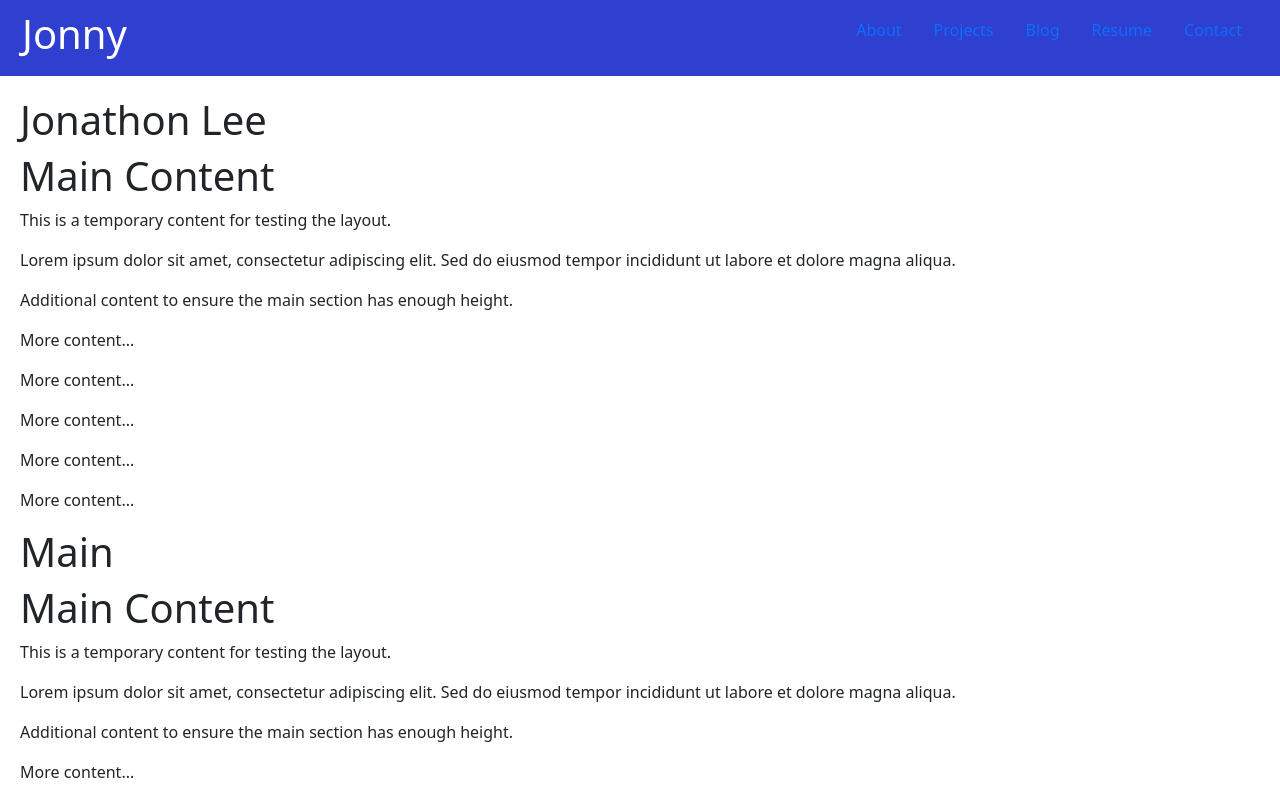
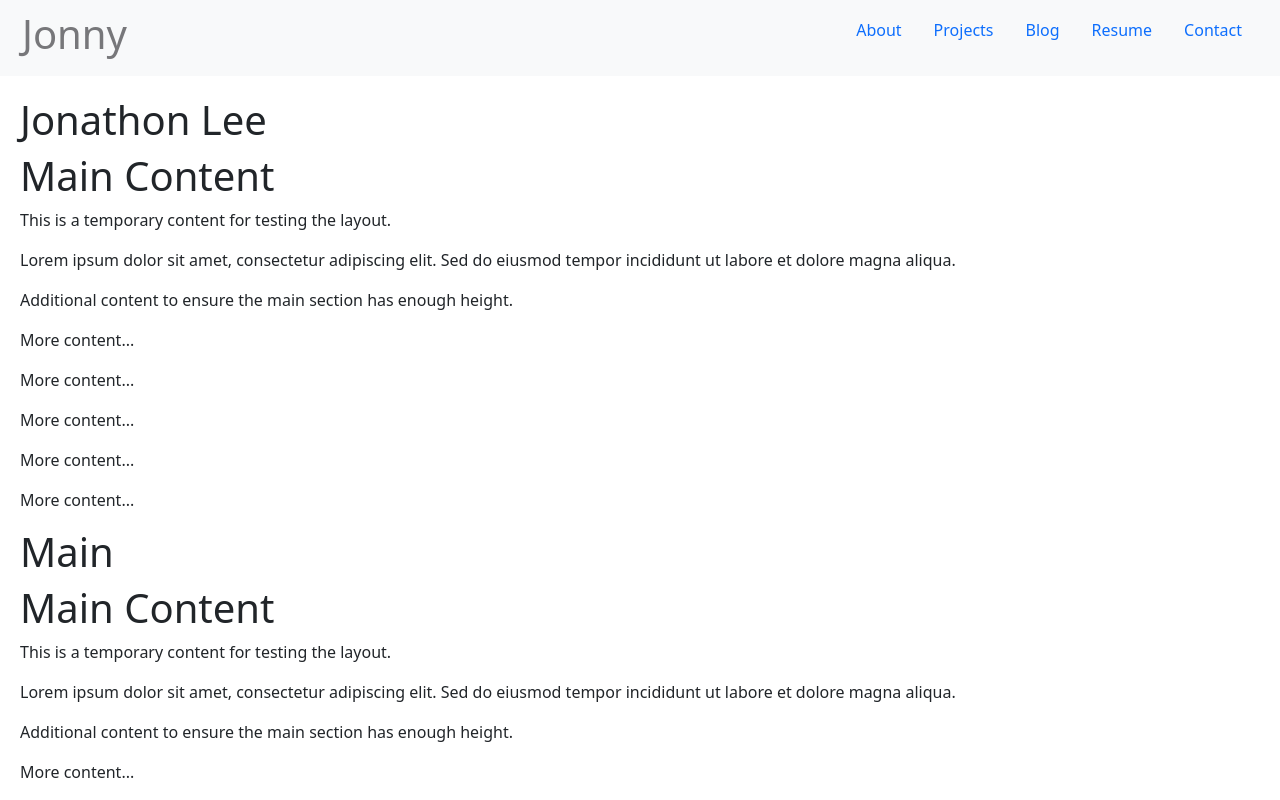
Before and after one commit to jonnyleealas/portfolio-site, a React (Create React App) app in the folder frontend/: page / in a window 1280 px wide. Shown: the top 800 px of the page. Built offline with nearby package versions, Linux system fonts and the light colour scheme.

Commit message:
ADDED BACKGROUND COLORS

```diff
--- a/frontend/src/App.css
+++ b/frontend/src/App.css
@@ -7,14 +7,15 @@
 }
 
 .header {
-    background-color: #2f3fcf;
-    color: white;
+    background-color: #F8F9FA;
+    color: rgb(119, 119, 122);
     text-align: center;
     padding: 10px;
 }
 
 /* Styles for the main content */
 .main {
+    background-color: #FFFFFF;
     flex: 1;
     /* This ensures the main content takes up all the available space */
     padding: 20px;
@@ -23,7 +24,7 @@
 
 /* Footer styles */
 .footer {
-    background-color: #14a53f;
+    background-color: #F8F9FA;
     color: rgb(235, 4, 4);
     text-align: center;
     padding: 10px;
--- a/frontend/src/components/header/custom.css
+++ b/frontend/src/components/header/custom.css
@@ -4,3 +4,7 @@
       /* Removed max-width */
     }
   }
+
+  .my-nav-container {
+    background-color: #F8F9FA;
+  }
```
Also changed, not shown: frontend/src/index.css (line endings or trailing spaces).
